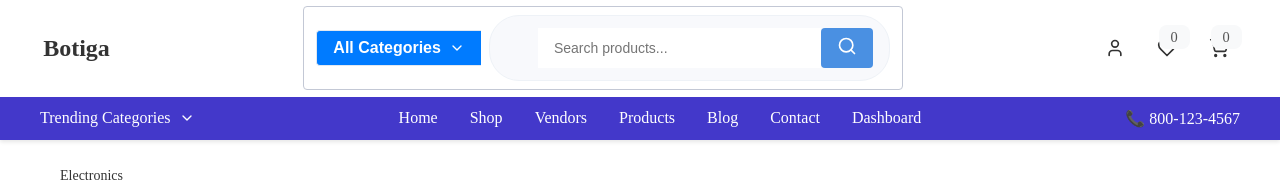
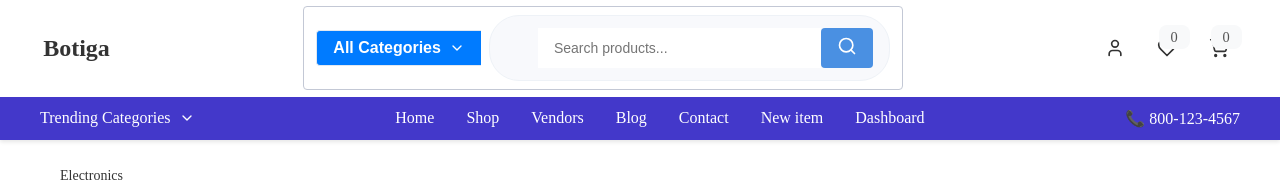
Before and after one commit to Bonaeineza31/Shopping-website, a React (Vite) app in the folder assignment/reactwebsite/: page / in a window 1280 px wide. Shown: the top 186 px of the page. Built offline with nearby package versions, Linux system fonts and the light colour scheme.

Commit message:
new changes

```diff
--- a/assignment/reactwebsite/src/components/Navbar.jsx
+++ b/assignment/reactwebsite/src/components/Navbar.jsx
@@ -73,9 +73,9 @@ const Navbar = () => {
             <li><Link to="/">Home</Link></li>
             <li><Link to="/Shop">Shop</Link></li>
             <li><Link to="/Vendors">Vendors</Link></li>
-            <li><Link to="/HomeProduct">Products</Link></li>
             <li><Link to="/blog">Blog</Link></li>
             <li><Link to="/Contact">Contact</Link></li>
+            <li><Link to="/HomeProduct">New item</Link></li>
             <li><Link to="/Dashboard">Dashboard</Link></li>
           </ul>
           <div className="contact-number">📞 800-123-4567</div>
```
